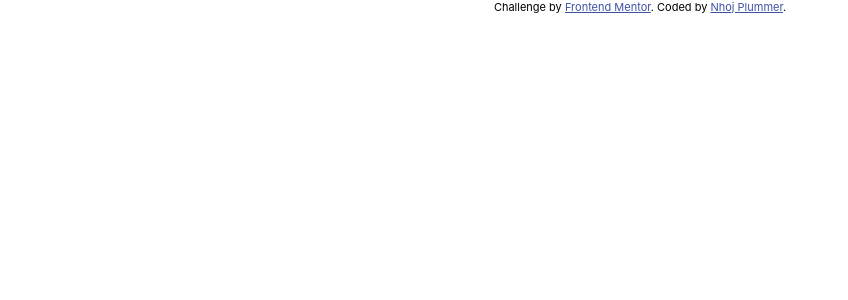
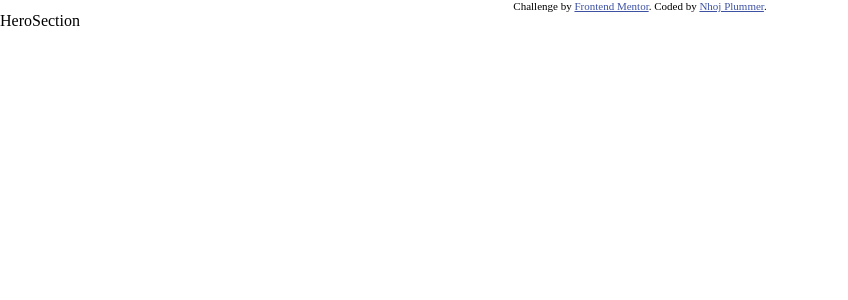
Before and after one commit to Nhoj-Plummer/loopstudio-landing-page, a React (Create React App) app: page / in a window 1280 px wide. Shown: the top 300 px of the page, without its empty margins (0-848 px from the left). Built offline with nearby package versions, Linux system fonts and the light colour scheme.

Commit message:
Making global css

```diff
--- a/src/App.css
+++ b/src/App.css
@@ -1,38 +1,6 @@
-.App {
-  text-align: center;
+* {
+  box-sizing: border-box;
+  padding: 0;
+  margin: 0;
+  scroll-behavior: smooth;
 }
-
-.App-logo {
-  height: 40vmin;
-  pointer-events: none;
-}
-
-@media (prefers-reduced-motion: no-preference) {
-  .App-logo {
-    animation: App-logo-spin infinite 20s linear;
-  }
-}
-
-.App-header {
-  background-color: #282c34;
-  min-height: 100vh;
-  display: flex;
-  flex-direction: column;
-  align-items: center;
-  justify-content: center;
-  font-size: calc(10px + 2vmin);
-  color: white;
-}
-
-.App-link {
-  color: #61dafb;
-}
-
-@keyframes App-logo-spin {
-  from {
-    transform: rotate(0deg);
-  }
-  to {
-    transform: rotate(360deg);
-  }
-}
--- a/src/App.js
+++ b/src/App.js
@@ -1,7 +1,9 @@
 import "./App.css"
+import {HeroSection} from "./containers/indexcontainers"
 
 function App() {
-  return <></>
+  return <>
+  <HeroSection/></>
 }
 
 export default App
--- a/src/index.css
+++ b/src/index.css
@@ -1,13 +1,12 @@
-body {
-  margin: 0;
-  font-family: -apple-system, BlinkMacSystemFont, 'Segoe UI', 'Roboto', 'Oxygen',
-    'Ubuntu', 'Cantarell', 'Fira Sans', 'Droid Sans', 'Helvetica Neue',
-    sans-serif;
-  -webkit-font-smoothing: antialiased;
-  -moz-osx-font-smoothing: grayscale;
+@import url("https://fonts.googleapis.com/css2?family=Alata&family=Josefin+Sans:ital,wght@0,100;0,200;0,300;0,400;0,500;0,600;0,700;1,100;1,200;1,300;1,400;1,500;1,600;1,700&display=swap");
+
+:root {
+  --font-family-1: "Alata", sans-serif;
+  --font-family-2: "Josefin Sans", sans-serif;
+
+  /* Color  */
+  --color-white: hsl(0, 0%, 100%);
+  --color-black: hsl(0, 0%, 0%);
+  --color-dark-gray: hsl(0, 0%, 55%);
+  --color-very-dark-gray: hsl(0, 0%, 41%);
 }
-
-code {
-  font-family: source-code-pro, Menlo, Monaco, Consolas, 'Courier New',
-    monospace;
-}
```
